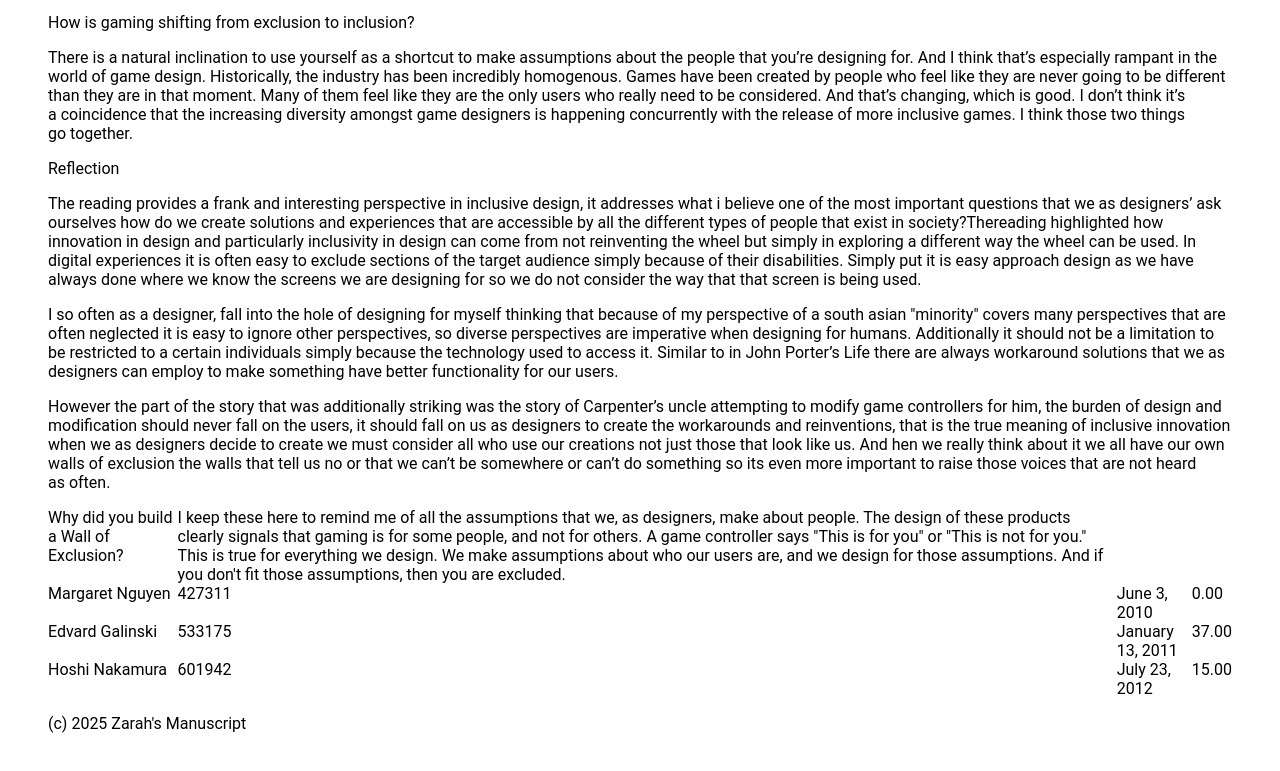
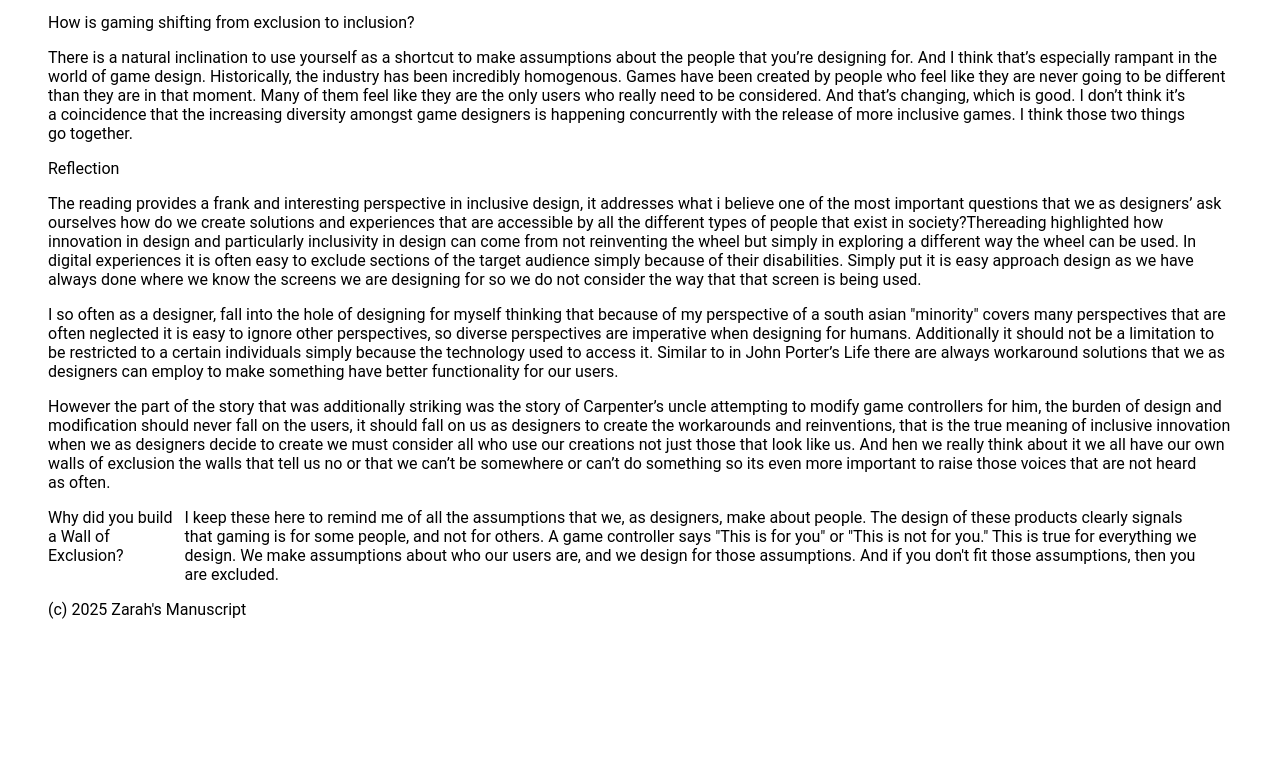
Before and after one commit to ZarahYaqub/Project01_Manuscript, a plain HTML site: page index.html in a window 1280 px wide. Shown: the part 721-1492 px from the top of the page. After the commit the page ends 1388 px from the top, so only its background shows below. Drawn offline with Linux system fonts and the light colour scheme.

Commit message:
Update index.html

```diff
--- a/index.html
+++ b/index.html
@@ -55,24 +55,7 @@
 		<p>I keep these here to remind me of all the assumptions that we, as designers, make about people. The design of these products clearly signals that gaming is for some people, and not for others. A game controller says "This is for you" or "This is not for you." This is true for everything we design. We make assumptions about who our users are, and we design for those assumptions. And if you don't fit those assumptions, then you are excluded.</p>
 	</td>
   </tr>
-  <tr>
-    <th>Margaret Nguyen</th>
-    <td>427311</td>
-    <td><time datetime="2010-06-03">June 3, 2010</time></td>
-    <td>0.00</td>
-  </tr>
-  <tr>
-    <th>Edvard Galinski</th>
-    <td>533175</td>
-    <td><time datetime="2011-01-13">January 13, 2011</time></td>
-    <td>37.00</td>
-  </tr>
-  <tr>
-    <th>Hoshi Nakamura</th>
-    <td>601942</td>
-    <td><time datetime="2012-07-23">July 23, 2012</time></td>
-    <td>15.00</td>
-  </tr>
+
 </table>
 
 	</main>
```
